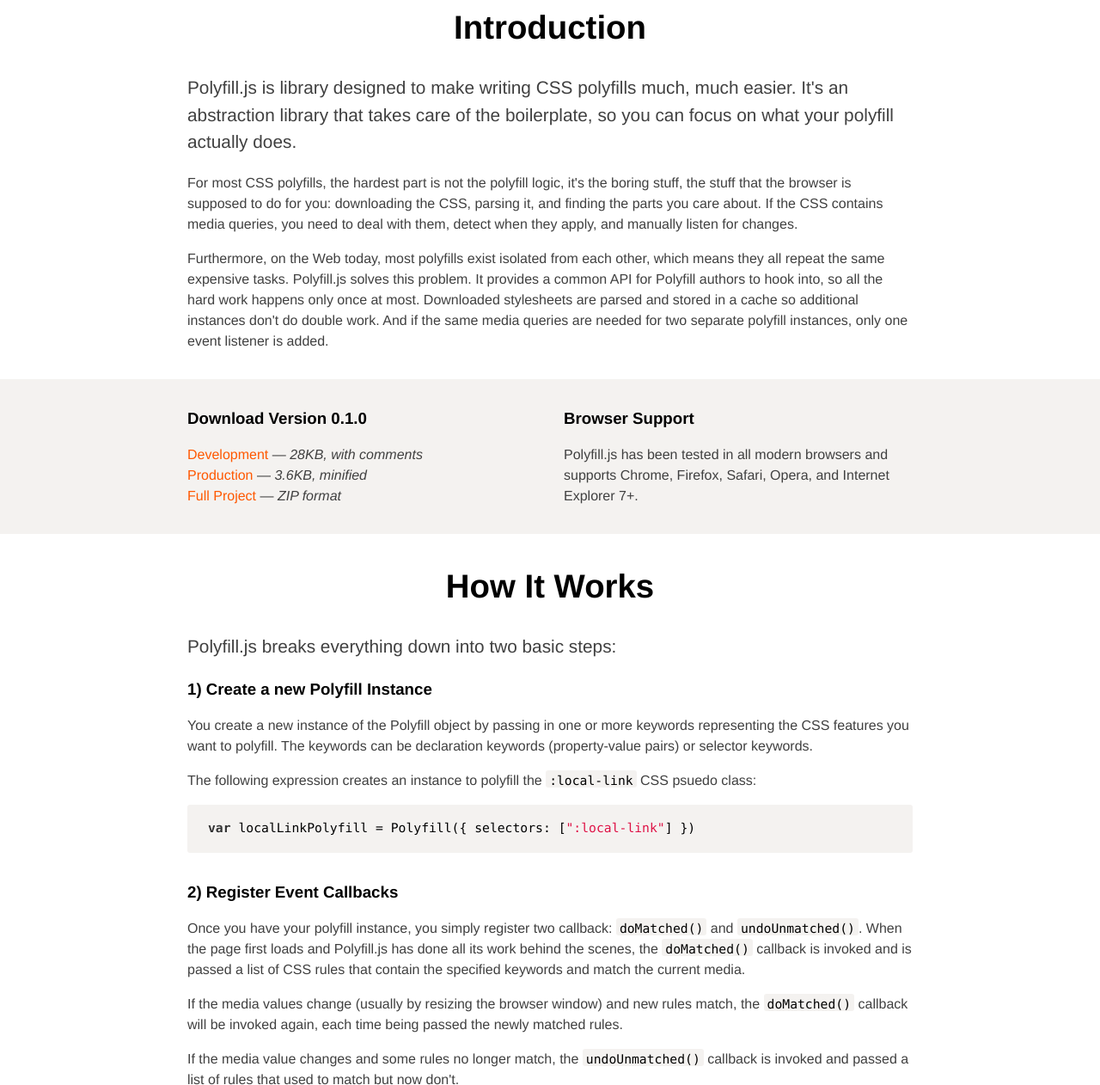
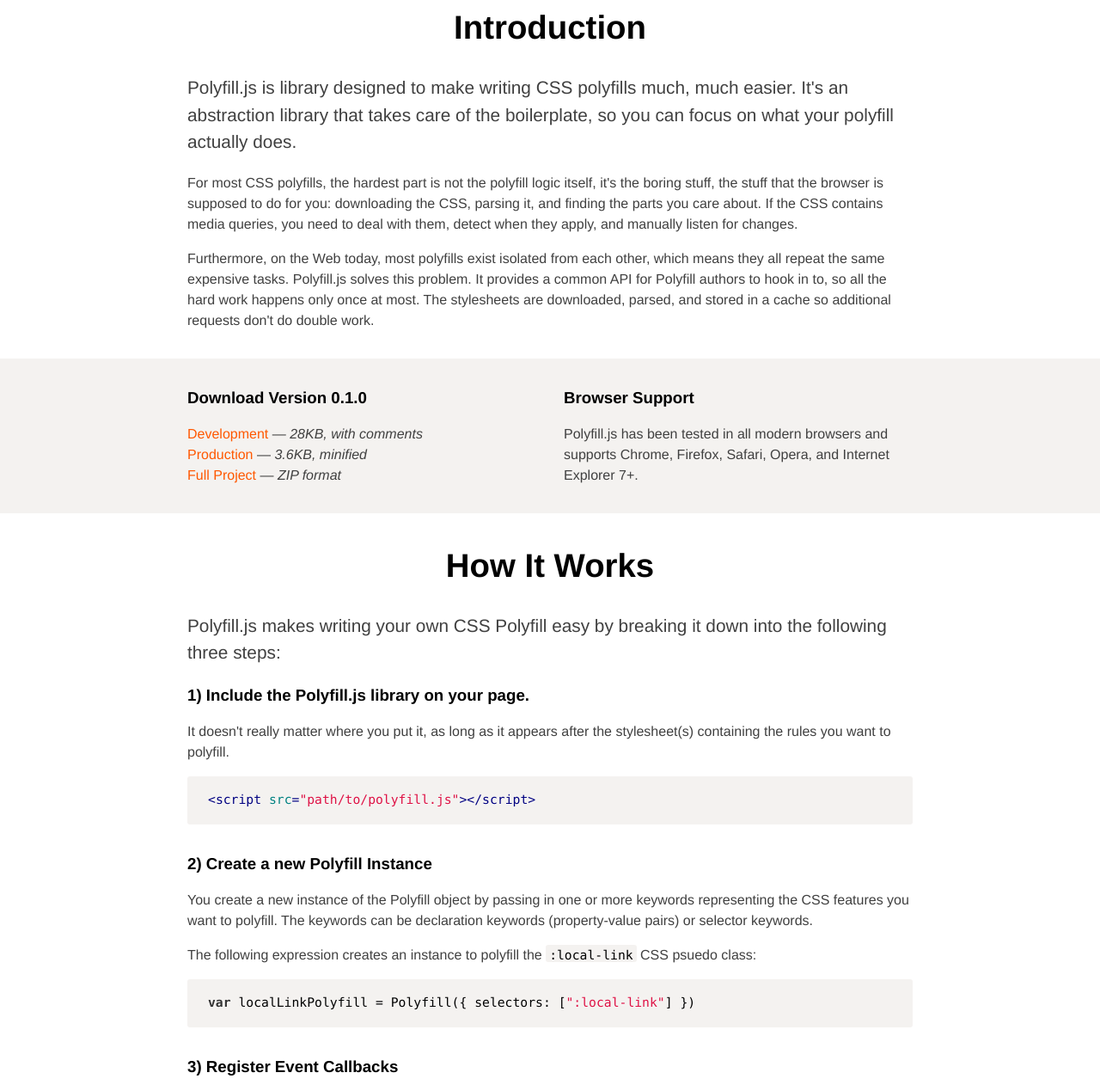
Before and after one commit to philipwalton/polyfill, a website: page index.html in a window 1280 px wide. Shown: the part 467-1729 px from the top of the page at 86% size. Drawn offline with Linux system fonts and the light colour scheme.

Commit message:
Update the README text. Closes #8.

```diff
--- a/index.html
+++ b/index.html
@@ -29,9 +29,9 @@
     <div class="container">
       <h1>Introduction</h1>
       <p class="promo">Polyfill.js is library designed to make writing CSS polyfills much, much easier. It's an abstraction library that takes care of the boilerplate, so you can focus on what your polyfill actually does.</p>
-      <p>For most CSS polyfills, the hardest part is not the polyfill logic, it's the boring stuff, the stuff that the browser is supposed to do for you: downloading the CSS, parsing it, and finding the parts you care about. If the CSS contains media queries, you need to deal with them, detect when they apply, and manually listen for changes.</p>
+      <p>For most CSS polyfills, the hardest part is not the polyfill logic itself, it's the boring stuff, the stuff that the browser is supposed to do for you: downloading the CSS, parsing it, and finding the parts you care about. If the CSS contains media queries, you need to deal with them, detect when they apply, and manually listen for changes.</p>
 
-      <p>Furthermore, on the Web today, most polyfills exist isolated from each other, which means they all repeat the same expensive tasks. Polyfill.js solves this problem. It provides a common API for Polyfill authors to hook into, so all the hard work happens only once at most. Downloaded stylesheets are parsed and stored in a cache so additional instances don't do double work. And if the same media queries are needed for two separate polyfill instances, only one event listener is added.</p>
+      <p>Furthermore, on the Web today, most polyfills exist isolated from each other, which means they all repeat the same expensive tasks. Polyfill.js solves this problem. It provides a common API for Polyfill authors to hook in to, so all the hard work happens only once at most. The stylesheets are downloaded, parsed, and stored in a cache so additional requests don't do double work.</p>
 
     </div>
   </section>
@@ -58,12 +58,15 @@
   <section>
     <div class="container">
       <h1>How It Works</h1>
-      <p class="promo">Polyfill.js breaks everything down into two basic steps:</p>
-      <h3>1) Create a new Polyfill Instance</h3>
+      <p class="promo">Polyfill.js makes writing your own CSS Polyfill easy by breaking it down into the following three steps:</p>
+      <h3>1) Include the Polyfill.js library on your page.</h3>
+      <p>It doesn't really matter where you put it, as long as it appears after the stylesheet(s) containing the rules you want to polyfill.</p>
+      <pre><code>&lt;script src="path/to/polyfill.js">&lt;/script></code></pre>
+      <h3>2) Create a new Polyfill Instance</h3>
       <p>You create a new instance of the Polyfill object by passing in one or more keywords representing the CSS features you want to polyfill. The keywords can be declaration keywords (property-value pairs) or selector keywords.</p>
       <p>The following expression creates an instance to polyfill the <code>:local-link</code> CSS psuedo class:</p>
       <pre><code class="language-javascript">var localLinkPolyfill = Polyfill({ selectors: [":local-link"] })</code></pre>
-      <h3>2) Register Event Callbacks</h3>
+      <h3>3) Register Event Callbacks</h3>
       <p>Once you have your polyfill instance, you simply register two callback: <code>doMatched()</code> and <code>undoUnmatched()</code>. When the page first loads and Polyfill.js has done all its work behind the scenes, the <code>doMatched()</code> callback is invoked and is passed a list of CSS rules that contain the specified keywords and match the current media.</p>
       <p>If the media values change (usually by resizing the browser window) and new rules match, the <code>doMatched()</code> callback will be invoked again, each time being passed the newly matched rules.</p>
       <p>If the media value changes and some rules no longer match, the <code>undoUnmatched()</code> callback is invoked and passed a list of rules that used to match but now don&#39;t.</p>
```
Also changed, not shown: README.md.
